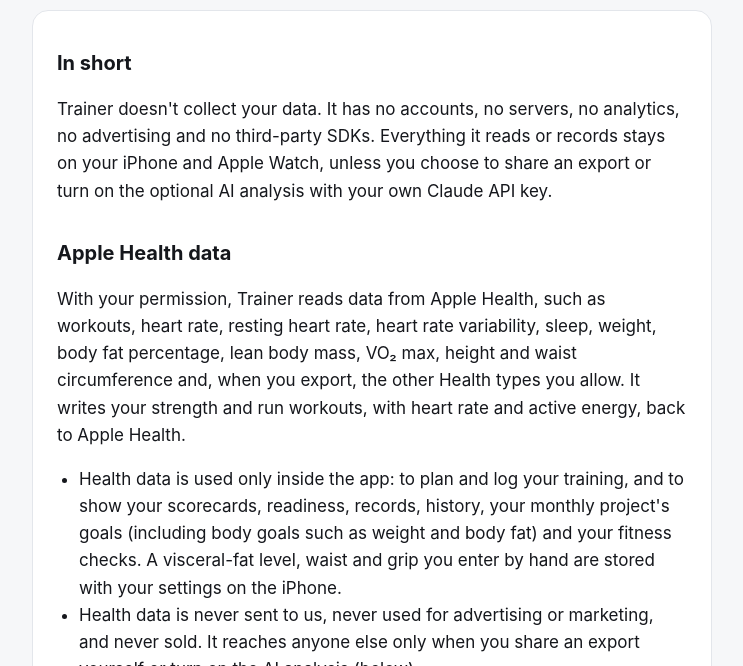
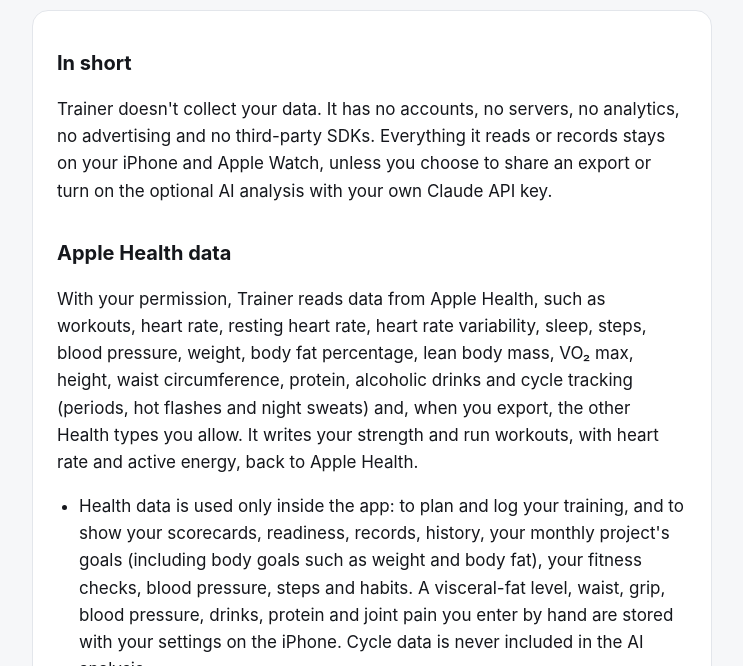
Before and after one commit to tony-lizy/trainer-site, a plain HTML site: page privacy.html in a window 1280 px wide. Shown: the part 134-800 px from the top of the page, without its empty margins (268-1011 px from the left). Drawn offline with Linux system fonts and the light colour scheme.

Commit message:
Privacy: Trainer 1.8 also reads steps, blood pressure, protein, alcohol and cycle tracking from Apple Health; cycle data never goes to the AI analysis

```diff
--- a/privacy.html
+++ b/privacy.html
@@ -24,14 +24,16 @@
 
     <h2>Apple Health data</h2>
     <p>With your permission, Trainer reads data from Apple Health, such as workouts, heart rate, resting heart rate,
-      heart rate variability, sleep, weight, body fat percentage, lean body mass, VO₂ max, height and waist
-      circumference and, when you export, the other Health types you allow. It writes your strength
+      heart rate variability, sleep, steps, blood pressure, weight, body fat percentage, lean body mass, VO₂ max,
+      height, waist circumference, protein, alcoholic drinks and cycle tracking (periods, hot flashes and night sweats)
+      and, when you export, the other Health types you allow. It writes your strength
       and run workouts, with heart rate and active energy, back to Apple Health.</p>
     <ul>
       <li>Health data is used only inside the app: to plan and log your training, and to show your scorecards,
         readiness, records, history, your monthly project's goals (including body goals such as weight and body
-        fat) and your fitness checks. A visceral-fat level, waist and grip you enter by hand are stored with your
-        settings on the iPhone.</li>
+        fat), your fitness checks, blood pressure, steps and habits. A visceral-fat level, waist, grip, blood pressure,
+        drinks, protein and joint pain you enter by hand are stored with your settings on the iPhone. Cycle data is
+        never included in the AI analysis.</li>
       <li>Health data is never sent to us, never used for advertising or marketing, and never sold. It reaches
         anyone else only when you share an export yourself or turn on the AI analysis (below).</li>
       <li>You can change what Trainer may read or write at any time in the Health app (Sharing › Apps › Trainer) or
```
